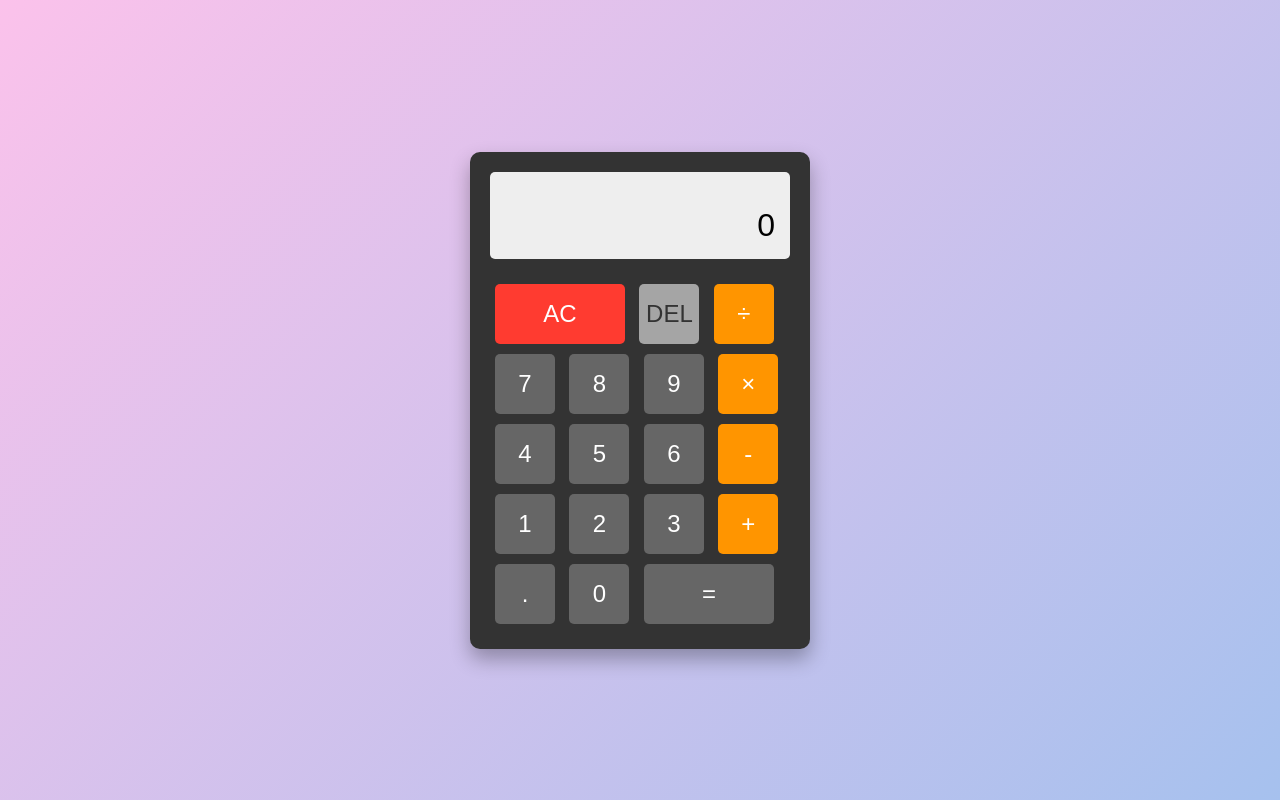
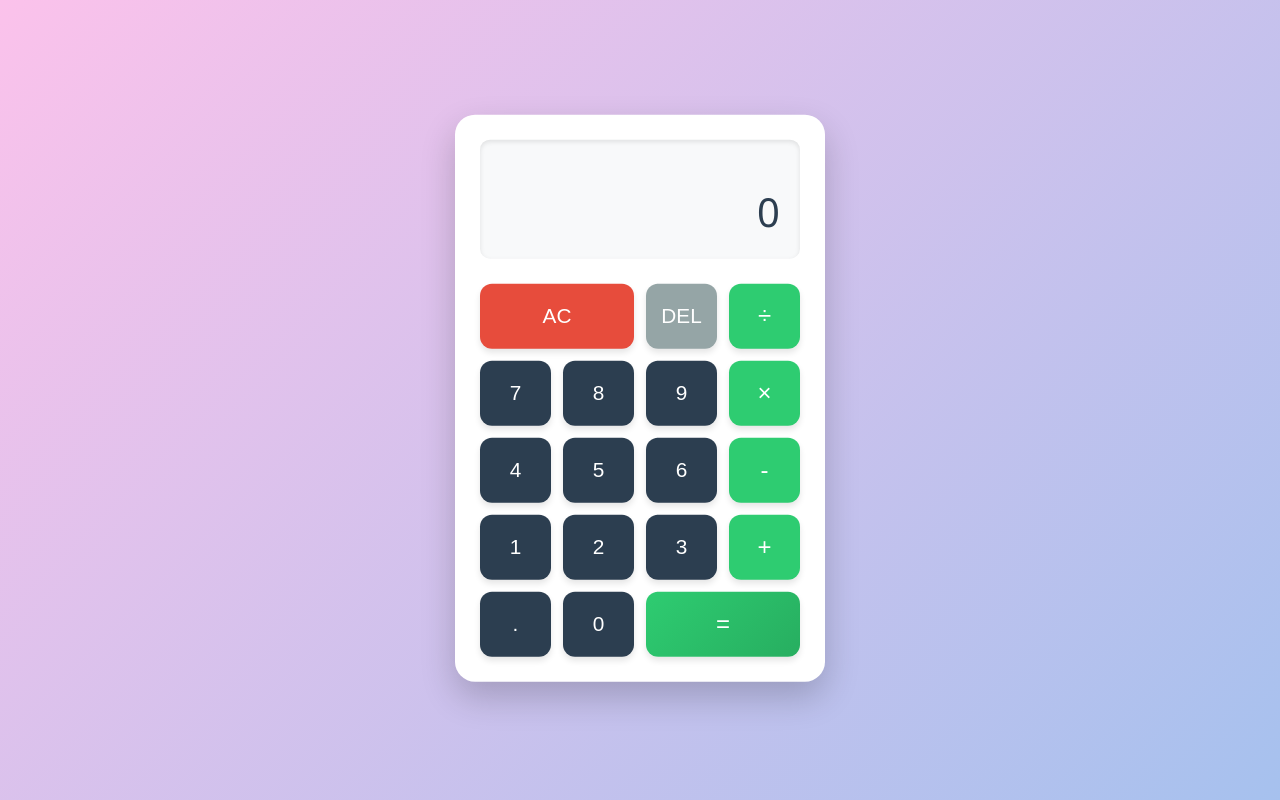
Before and after one commit to Tikesh-sahu-git/calculator-, a plain HTML site: page index.html in a window 1280 px wide. Drawn offline with Linux system fonts and the light colour scheme.

Commit message:
Update styles.css

```diff
--- a/styles.css
+++ b/styles.css
@@ -1,3 +1,11 @@
+:root {
+    --primary-color: #3498db;
+    --secondary-color: #2ecc71;
+    --accent-color: #e74c3c;
+    --dark-color: #2c3e50;
+    --light-color: #ecf0f1;
+}
+
 body {
     margin: 0;
     padding: 0;
@@ -5,98 +13,189 @@ body {
     justify-content: center;
     align-items: center;
     min-height: 100vh;
-    font-family: Arial, sans-serif;
-    transition: background-color 1s ease;
-    background-color: #f5f5f5;
+    font-family: 'Segoe UI', Tahoma, Geneva, Verdana, sans-serif;
+    background: linear-gradient(135deg, #f5f7fa 0%, #c3cfe2 100%);
+    transition: all 0.5s ease;
 }
 
 .calculator {
-    width: 300px;
-    background-color: #333;
-    border-radius: 10px;
-    padding: 20px;
-    box-shadow: 0 10px 20px rgba(0, 0, 0, 0.3);
+    width: 320px;
+    background-color: white;
+    border-radius: 20px;
+    padding: 25px;
+    box-shadow: 0 15px 35px rgba(0, 0, 0, 0.2);
+    overflow: hidden;
+    transform: translateY(0);
+    transition: transform 0.3s ease, box-shadow 0.3s ease;
+}
+
+.calculator:hover {
+    transform: translateY(-5px);
+    box-shadow: 0 20px 40px rgba(0, 0, 0, 0.25);
 }
 
 .display {
-    background-color: #eee;
-    padding: 15px;
-    border-radius: 5px;
-    margin-bottom: 20px;
+    background-color: #f8f9fa;
+    padding: 20px;
+    border-radius: 10px;
+    margin-bottom: 25px;
     text-align: right;
     word-wrap: break-word;
     word-break: break-all;
+    box-shadow: inset 0 2px 5px rgba(0, 0, 0, 0.1);
 }
 
 .previous-operand {
-    min-height: 20px;
+    min-height: 24px;
     font-size: 1rem;
-    color: #666;
+    color: #7f8c8d;
+    opacity: 0.8;
 }
 
 .current-operand {
-    min-height: 30px;
-    font-size: 2rem;
+    min-height: 40px;
+    font-size: 2.5rem;
+    font-weight: 300;
+    color: var(--dark-color);
+}
+
+.buttons-grid {
+    display: grid;
+    grid-template-columns: repeat(4, 1fr);
+    grid-gap: 12px;
 }
 
 button {
-    width: 60px;
-    height: 60px;
+    height: 65px;
     border: none;
-    border-radius: 5px;
-    margin: 5px;
-    font-size: 1.5rem;
+    border-radius: 12px;
+    font-size: 1.3rem;
     cursor: pointer;
-    background-color: #666;
     color: white;
-    transition: background-color 0.2s;
+    background-color: var(--primary-color);
+    transition: all 0.2s ease;
+    box-shadow: 0 4px 6px rgba(0, 0, 0, 0.1);
+    position: relative;
+    overflow: hidden;
+}
+
+button::after {
+    content: '';
+    position: absolute;
+    top: 50%;
+    left: 50%;
+    width: 5px;
+    height: 5px;
+    background: rgba(255, 255, 255, 0.5);
+    opacity: 0;
+    border-radius: 100%;
+    transform: scale(1, 1) translate(-50%);
+    transform-origin: 50% 50%;
+}
+
+button:focus:not(:active)::after {
+    animation: ripple 0.6s ease-out;
+}
+
+@keyframes ripple {
+    0% {
+        transform: scale(0, 0);
+        opacity: 0.5;
+    }
+    100% {
+        transform: scale(20, 20);
+        opacity: 0;
+    }
 }
 
 button:hover {
-    background-color: #888;
+    transform: translateY(-2px);
+    box-shadow: 0 6px 8px rgba(0, 0, 0, 0.15);
 }
 
 button:active {
-    background-color: #555;
+    transform: translateY(0);
+    box-shadow: 0 2px 4px rgba(0, 0, 0, 0.1);
+}
+
+button[data-number] {
+    background-color: var(--dark-color);
+    font-weight: 500;
+}
+
+button[data-number]:hover {
+    background-color: #34495e;
 }
 
 button[data-action="operation"] {
-    background-color: #ff9500;
+    background-color: var(--secondary-color);
+    font-size: 1.5rem;
 }
 
 button[data-action="operation"]:hover {
-    background-color: #ffaa33;
-}
-
-button[data-action="operation"]:active {
-    background-color: #cc7700;
+    background-color: #27ae60;
 }
 
 button[data-action="clear"] {
-    background-color: #ff3b30;
+    background-color: var(--accent-color);
 }
 
 button[data-action="clear"]:hover {
-    background-color: #ff5e54;
-}
-
-button[data-action="clear"]:active {
-    background-color: #cc3026;
+    background-color: #c0392b;
 }
 
 button[data-action="delete"] {
-    background-color: #a5a5a5;
-    color: #333;
+    background-color: #95a5a6;
+    color: white;
 }
 
 button[data-action="delete"]:hover {
-    background-color: #c5c5c5;
+    background-color: #7f8c8d;
 }
 
-button[data-action="delete"]:active {
-    background-color: #858585;
+button[data-action="calculate"] {
+    background: linear-gradient(135deg, var(--secondary-color), #27ae60);
+    font-size: 1.5rem;
+}
+
+button[data-action="calculate"]:hover {
+    background: linear-gradient(135deg, #27ae60, #219653);
 }
 
 .span-two {
-    width: 130px;
+    grid-column: span 2;
 }
+
+/* Floating animation for the calculator */
+@keyframes float {
+    0% {
+        transform: translateY(0px);
+    }
+    50% {
+        transform: translateY(-10px);
+    }
+    100% {
+        transform: translateY(0px);
+    }
+}
+
+.calculator {
+    animation: float 6s ease-in-out infinite;
+}
+
+/* Responsive design */
+@media (max-width: 400px) {
+    .calculator {
+        width: 90%;
+        padding: 15px;
+    }
+
+    button {
+        height: 55px;
+        font-size: 1.1rem;
+    }
+
+    .current-operand {
+        font-size: 2rem;
+    }
+}
```
